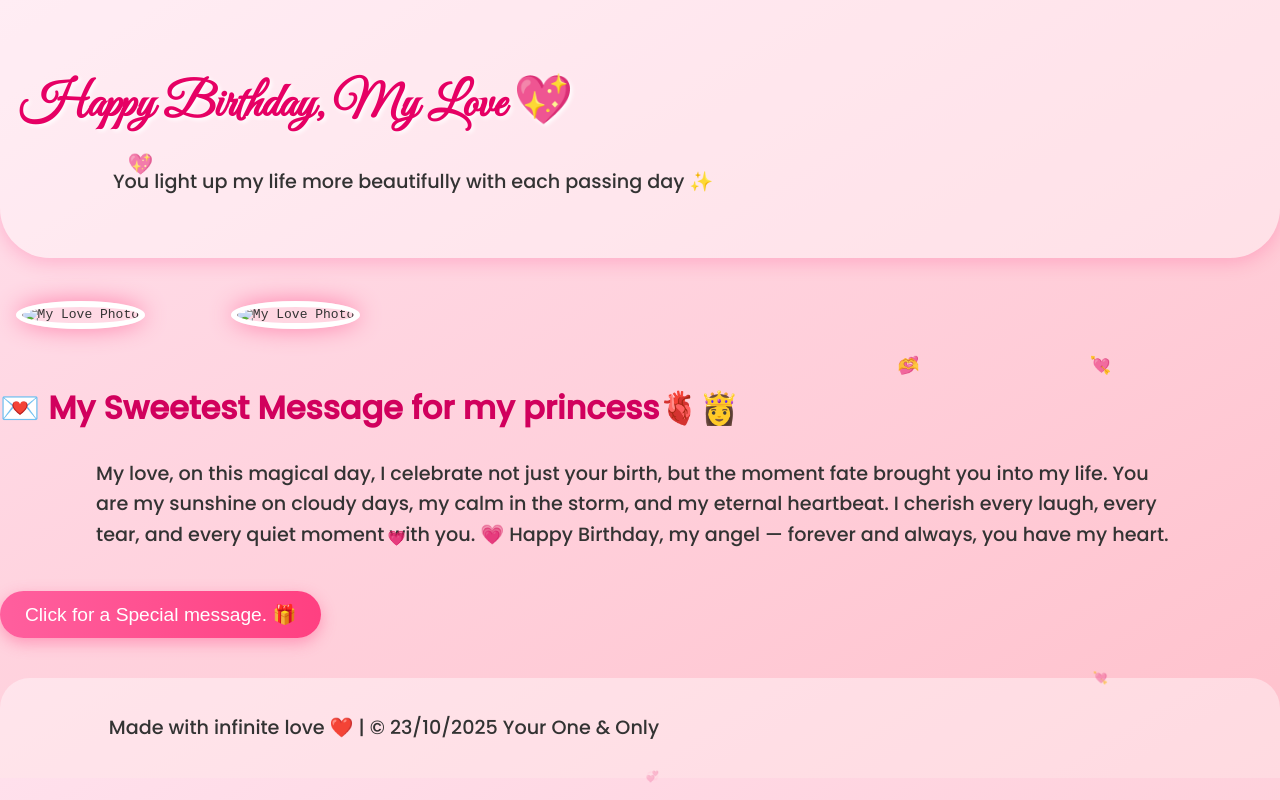
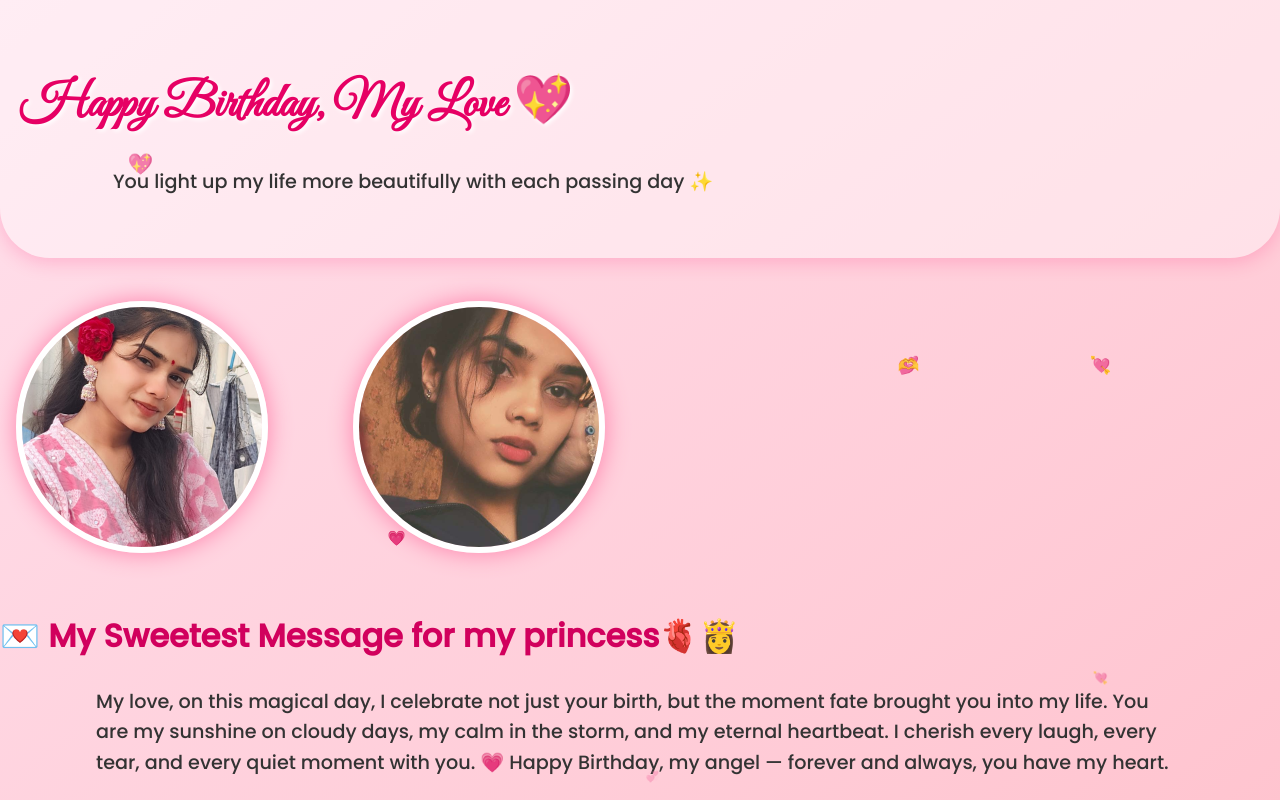
Before and after one commit to piyushsatnami-851/Birthday, a plain HTML site: page index.html in a window 1280 px wide. Shown: the top 800 px of the page. Drawn offline with Linux system fonts and the light colour scheme; the site is published under a folder, as on GitHub Pages, so addresses that start at the root find nothing.

Commit message:
Update index.html

```diff
--- a/index.html
+++ b/index.html
@@ -162,7 +162,7 @@
     <p>You light up my life more beautifully with each passing day ✨</p>
   </header>
 <pre>
-  <img src="/photos/p.jpg" alt="My Love Photo" />           <img src="/photos/s.jpg" alt="My Love Photo" />
+  <img src="./photos/p.jpg" alt="My Love Photo" />           <img src="./photos/s.jpg" alt="My Love Photo" />
   </pre>
   <h2>💌 My Sweetest Message for my princess🫀👸</h2>
   <p>
```
